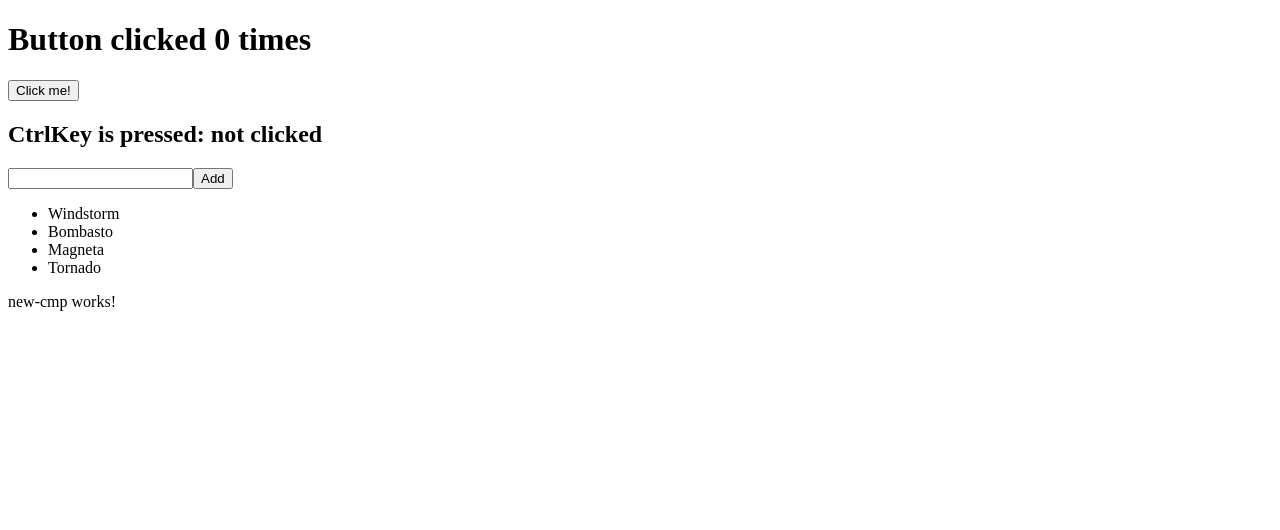
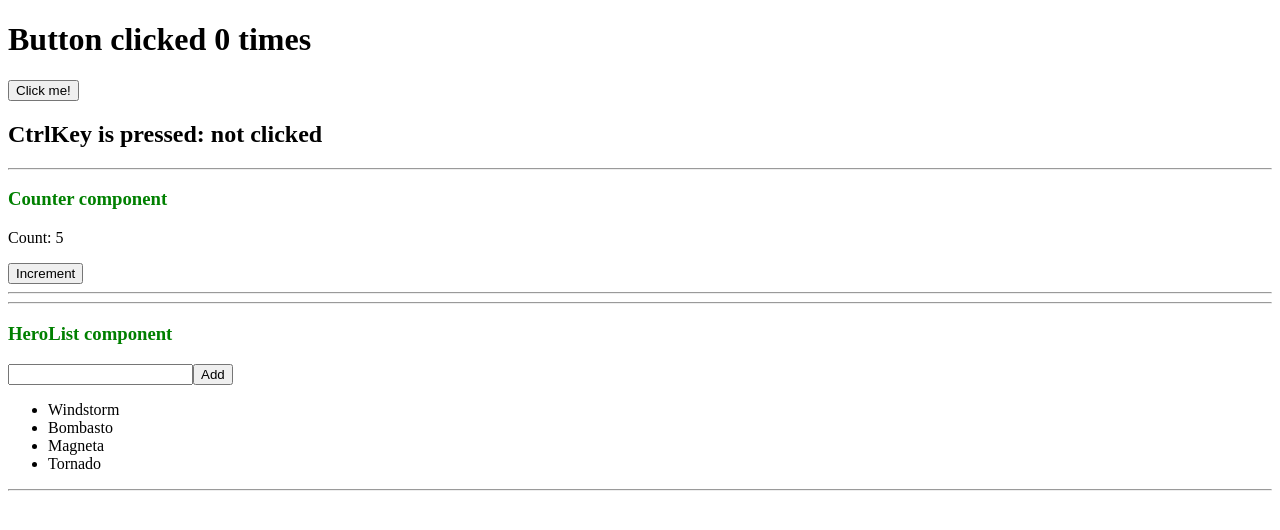
Before and after one commit to negriyd/first-ang2-project, an Angular app: page / in a window 1280 px wide. Shown: the top 530 px of the page. Built offline with nearby package versions, Linux system fonts and the light colour scheme.

Commit message:
Add "Counter" component with @Input attribute

```diff
--- a/src/app/app.module.ts
+++ b/src/app/app.module.ts
@@ -4,12 +4,14 @@ import { FormsModule } from '@angular/forms';
 import { HttpModule } from '@angular/http';
 
 import { AppComponent } from './components/app-root/app.component';
-import { NewCmpComponent } from './components/new-cmp/new-cmp.component';
+import {Counter} from './components/counter/counter.component';
+import {HeroList} from "./components/heroList/heroList.component";
 
 @NgModule({
   declarations: [
     AppComponent,
-    NewCmpComponent
+    Counter,
+    HeroList
   ],
   imports: [
     BrowserModule,
--- a/src/app/components/app-root/app.component.html
+++ b/src/app/components/app-root/app.component.html
@@ -9,9 +9,5 @@
   CtrlKey is pressed: {{isCtrlPressed()}}
 </h2>
 
-<input #newHero (keyup.enter)="addHero(newHero.value)">
-<button (click)=addHero(newHero.value)>Add</button>
-
-<ul><li *ngFor="let hero of heroes">{{hero}}</li></ul>
-
-<app-new-cmp></app-new-cmp>
+<counter [count]="5"></counter>
+<heroList></heroList>
--- a/src/app/components/app-root/app.component.ts
+++ b/src/app/components/app-root/app.component.ts
@@ -9,13 +9,8 @@ export class AppComponent {
 
   clickCount = 0;
   clickEvent;
-  heroes = ['Windstorm', 'Bombasto', 'Magneta', 'Tornado'];
 
-  addHero(newHero: string) {
-    if (newHero) {
-      this.heroes.push(newHero);
-    }
-  }
+  num: number = 1;
 
   getMessage() {
     return 'Button clicked ' + this.clickCount + ' times';
--- /dev/null
+++ b/src/app/components/counter/counter.component.html
@@ -0,0 +1,9 @@
+<div>
+  <hr>
+  <h3>
+    <p style="color:green">Counter component</p>
+  </h3>
+  <p>Count: {{ count }}</p>
+  <button (click)="increment()">Increment</button>
+  <hr>
+</div>
--- /dev/null
+++ b/src/app/components/counter/counter.component.ts
@@ -0,0 +1,11 @@
+import {Component, Input} from '@angular/core';
+@Component({
+  selector: 'counter',
+  templateUrl: 'counter.component.html',
+})
+export class Counter {
+  @Input() public count;
+  increment() {
+    this.count++;
+  }
+}
--- /dev/null
+++ b/src/app/components/heroList/heroList.component.html
@@ -0,0 +1,11 @@
+<div>
+  <hr>
+  <h3>
+    <p style="color:green">HeroList component</p>
+  </h3>
+  <input #newHero (keyup.enter)="addHero(newHero.value)">
+  <button (click)=addHero(newHero.value)>Add</button>
+
+  <ul><li *ngFor="let hero of heroes">{{hero}}</li></ul>
+  <hr>
+</div>
--- /dev/null
+++ b/src/app/components/heroList/heroList.component.ts
@@ -0,0 +1,14 @@
+import {Component} from '@angular/core';
+@Component({
+  selector: 'heroList',
+  templateUrl: 'heroList.component.html',
+})
+export class HeroList {
+  heroes = ['Windstorm', 'Bombasto', 'Magneta', 'Tornado'];
+
+  addHero(newHero: string) {
+    if (newHero) {
+      this.heroes.push(newHero);
+    }
+  }
+}
--- a/src/app/components/new-cmp/new-cmp.component.html
+++ /dev/null
@@ -1,3 +0,0 @@
-<p>
-  new-cmp works!
-</p>
--- a/src/app/components/new-cmp/new-cmp.component.ts
+++ /dev/null
@@ -1,15 +0,0 @@
-import { Component, OnInit } from '@angular/core';
-
-@Component({
-  selector: 'app-new-cmp',
-  templateUrl: 'new-cmp.component.html',
-  styleUrls: ['new-cmp.component.css']
-})
-export class NewCmpComponent implements OnInit {
-
-  constructor() { }
-
-  ngOnInit() {
-  }
-
-}
```
Also changed, not shown: src/app/components/counter/counter.component.css (added), src/app/components/heroList/heroList.component.css (added), 2 other files (tests, documents, lock files or other folders).
